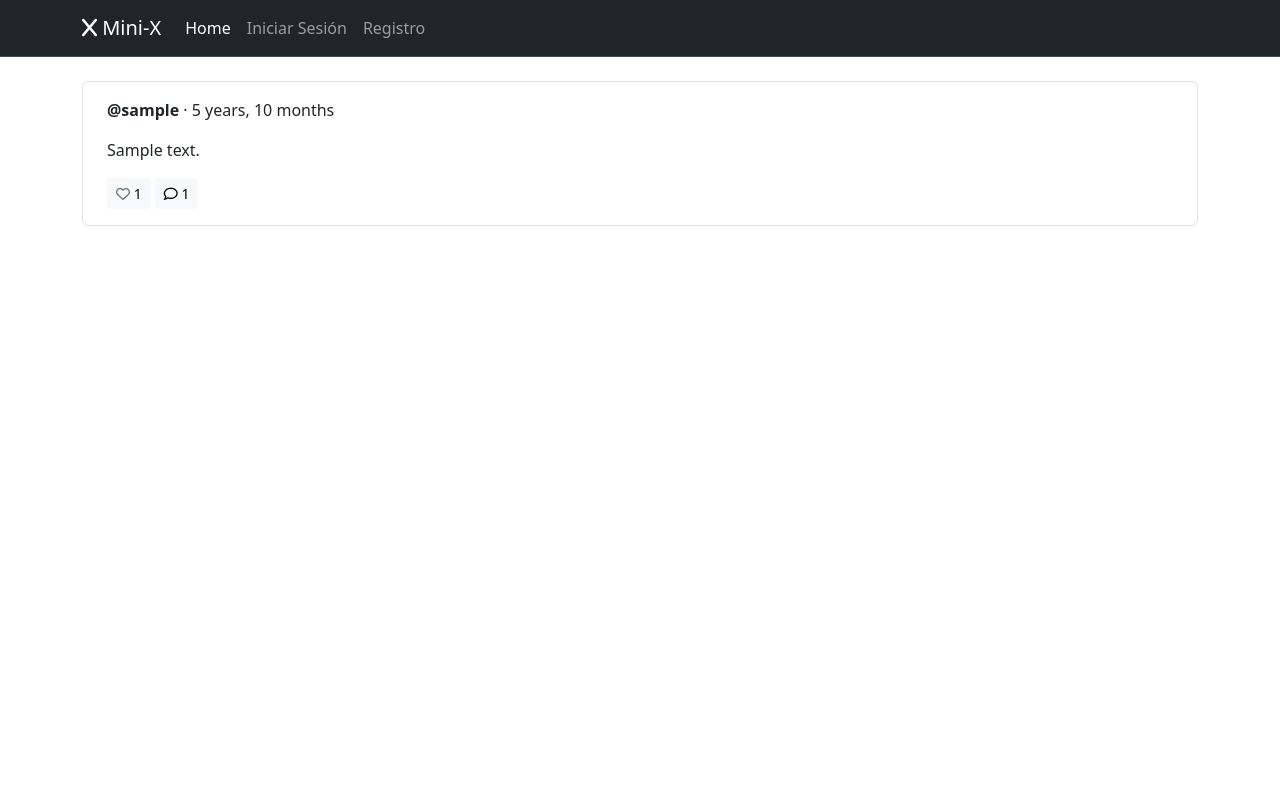
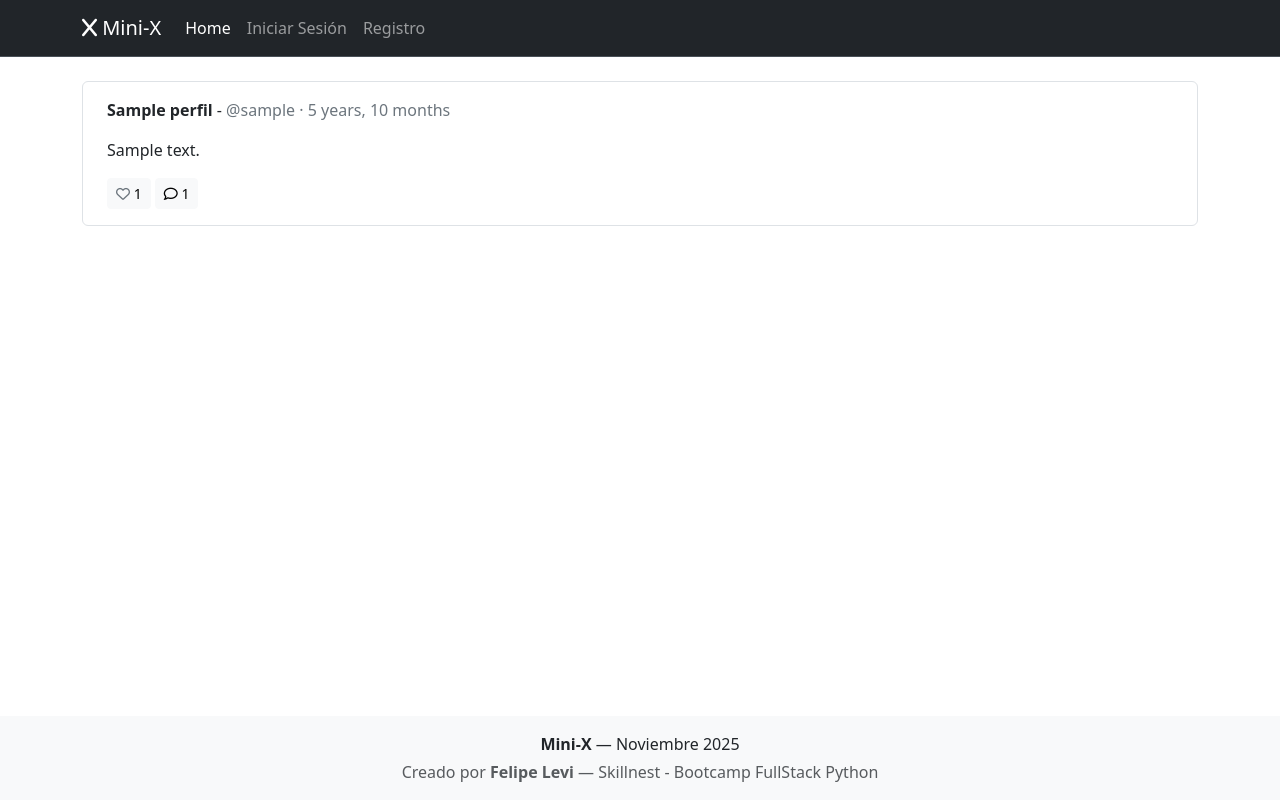
Before and after one commit to jflevig/mini-x, a Django app: page / in a window 1280 px wide. Run offline with Django 5.2, Linux system fonts and the light colour scheme; tables that the repository leaves empty hold one stand-in row (values such as "Sample post"); some libraries are stand-ins or nearby versions.

Commit message:
Se agrega nombre de usuario en posts y footer

```diff
--- a/posts/templates/base.html
+++ b/posts/templates/base.html
@@ -10,7 +10,7 @@
     <script src="https://cdn.jsdelivr.net/npm/bootstrap@5.3.8/dist/js/bootstrap.bundle.min.js" integrity="sha384-FKyoEForCGlyvwx9Hj09JcYn3nv7wiPVlz7YYwJrWVcXK/BmnVDxM+D2scQbITxI" crossorigin="anonymous"></script>
     <script src="https://kit.fontawesome.com/d6b59b8560.js" crossorigin="anonymous"></script>
 </head>
-<body>
+<body class="d-flex flex-column min-vh-100">
     <header>
         <nav class="navbar navbar-expand-lg bg-dark border-bottom border-body" data-bs-theme="dark">
             <div class="container">
@@ -54,9 +54,17 @@
             </div>
         </nav>
     </header>
-    <main class="container mt-4">
+
+    <main class="container mt-4 flex-grow-1">
         {% block content %}
         {% endblock %}
     </main>
+
+    <footer class="bg-light text-center py-3 mt-5">
+        <p class="mb-1"><strong>Mini-X</strong> — Noviembre 2025</p>
+        <p class="text-muted mb-0">
+            Creado por <strong>Felipe Levi</strong> — Skillnest - Bootcamp FullStack Python
+        </p>
+    </footer>
 </body>
 </html>
--- a/posts/templates/posts_detalle.html
+++ b/posts/templates/posts_detalle.html
@@ -7,7 +7,7 @@
 <div class="card">
     <div class="card-body">
         <div class="d-flex justify-content-between align-items-center">
-                <a href="{% url 'perfil' post.usuario.pk %}" class="link-dark link-offset-2 link-underline-opacity-0 link-underline-opacity-100-hover">
+            <a href="{% url 'perfil' post.usuario.pk %}" class="link-dark link-offset-2 link-underline-opacity-0 link-underline-opacity-100-hover">
                 {% if post.usuario.perfil.nombre %}
                 <p><strong>{{ post.usuario.perfil.nombre }}</strong>
                 {% else %}
--- a/posts/templates/posts_lista.html
+++ b/posts/templates/posts_lista.html
@@ -19,7 +19,14 @@
     <div class="p-2">
 
         <!-- Usuario y tiempo -->
-        <p><a href="{% url 'perfil' post.usuario.pk %}" class="link-dark link-offset-2 link-underline-opacity-0 link-underline-opacity-100-hover"><strong>@{{ post.usuario.username }}</strong></a> · {{ post.created_at|timesince }}</p>
+         <a href="{% url 'perfil' post.usuario.pk %}" class="link-dark link-offset-2 link-underline-opacity-0 link-underline-opacity-100-hover">
+            {% if post.usuario.perfil.nombre %}
+            <p><strong>{{ post.usuario.perfil.nombre }}</strong>
+            {% else %}
+            <p><strong>{{ post.usuario.username }}</strong>
+            {% endif %}
+            - <span class="text-secondary"> @{{ post.usuario.username }} · {{ post.created_at|timesince }}</span></p>
+        </a>
 
         <!-- Contenido del post -->
         <a class="link-dark link-underline link-underline-opacity-0 link-underline-opacity-75-hover" href="{% url 'detalle_post' post.pk %}">
```
Also changed, not shown: usuarios/templates/perfil.html (+9 -1 lines).
